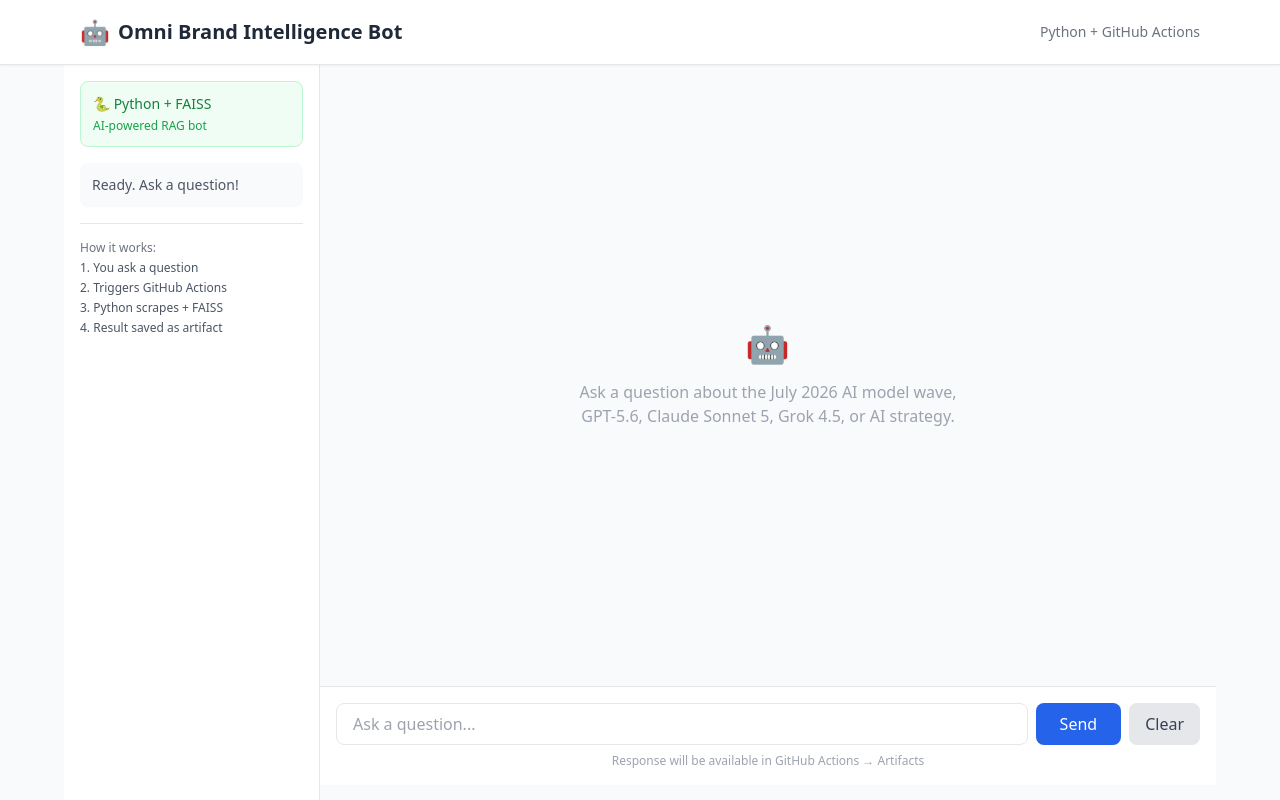
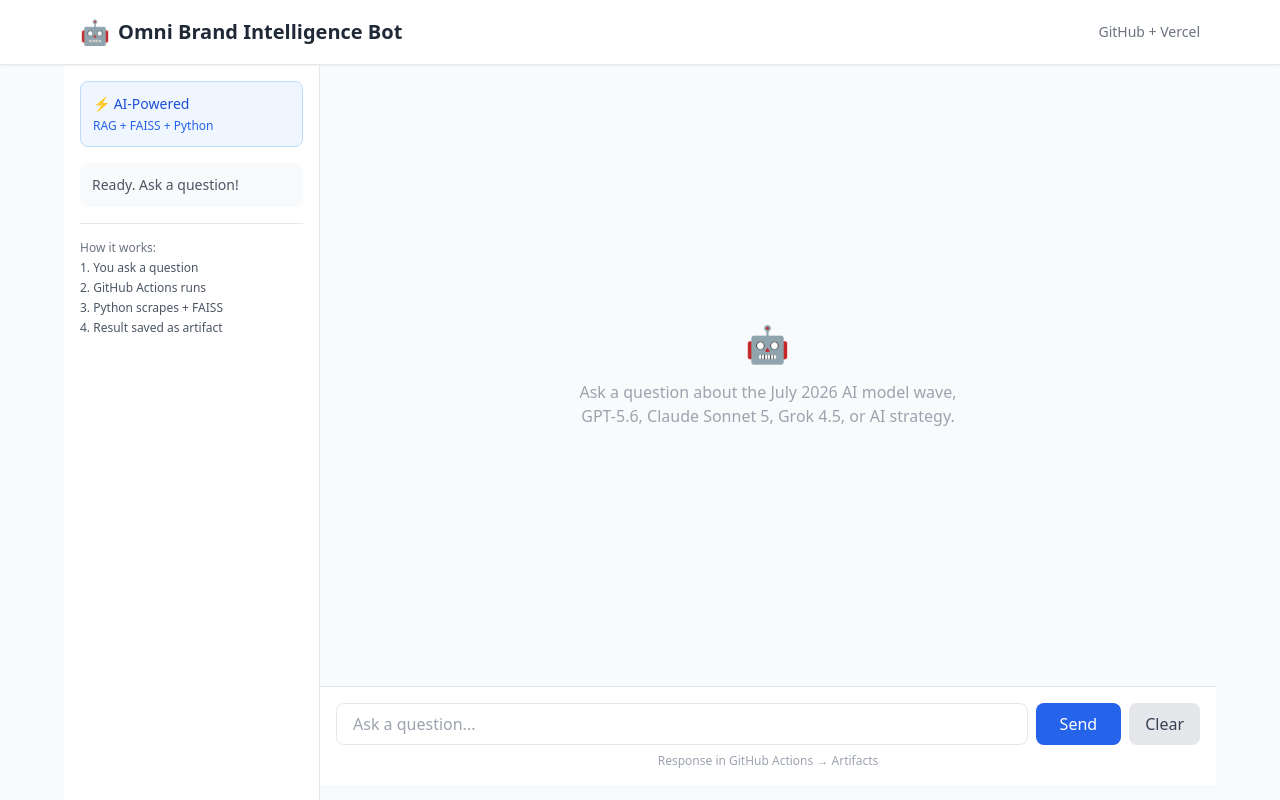
Before and after one commit to rexxgit/bot-dev, a website: page index.html in a window 1280 px wide. Drawn offline with nearby package versions, Linux system fonts and the light colour scheme.

Commit message:
Update index.html
done

```diff
--- a/index.html
+++ b/index.html
@@ -13,16 +13,16 @@
                 <span class="text-2xl">🤖</span>
                 <h1 class="text-xl font-bold text-gray-800">Omni Brand Intelligence Bot</h1>
             </div>
-            <span class="text-sm text-gray-500">Python + GitHub Actions</span>
+            <span class="text-sm text-gray-500">GitHub + Vercel</span>
         </div>
     </header>
 
     <div class="flex flex-1 max-w-6xl mx-auto w-full">
         <aside class="w-64 bg-white border-r p-4 hidden md:block">
             <div class="space-y-4">
-                <div class="bg-green-50 rounded-lg p-3 border border-green-200">
-                    <p class="text-sm text-green-700 font-medium">🐍 Python + FAISS</p>
-                    <p class="text-xs text-green-600 mt-1">AI-powered RAG bot</p>
+                <div class="bg-blue-50 rounded-lg p-3 border border-blue-200">
+                    <p class="text-sm text-blue-700 font-medium">⚡ AI-Powered</p>
+                    <p class="text-xs text-blue-600 mt-1">RAG + FAISS + Python</p>
                 </div>
 
                 <div id="status-box" class="bg-gray-50 rounded-lg p-3">
@@ -33,7 +33,7 @@
                     <p class="text-xs text-gray-500">How it works:</p>
                     <ul class="text-xs text-gray-600 space-y-1 mt-1">
                         <li>1. You ask a question</li>
-                        <li>2. Triggers GitHub Actions</li>
+                        <li>2. GitHub Actions runs</li>
                         <li>3. Python scrapes + FAISS</li>
                         <li>4. Result saved as artifact</li>
                     </ul>
@@ -68,15 +68,12 @@
                         Clear
                     </button>
                 </div>
-                <p class="text-xs text-gray-400 mt-2 text-center">Response will be available in GitHub Actions → Artifacts</p>
+                <p class="text-xs text-gray-400 mt-2 text-center">Response in GitHub Actions → Artifacts</p>
             </div>
         </div>
     </div>
 
     <script>
-        // ================================================
-        // CONFIGURATION
-        // ================================================
         const API_URL = '/api/trigger';
         let isProcessing = false;
 
@@ -91,7 +88,7 @@
             document.getElementById('send-btn').disabled = true;
             input.disabled = true;
 
-            addMessage('assistant', '🔄 Triggering Python backend... Check the Actions tab for results.');
+            addMessage('assistant', '🔄 Triggering GitHub Actions... Check the Actions tab for results.');
 
             try {
                 document.getElementById('status').textContent = '🔄 Triggering...';
@@ -122,12 +119,12 @@
                     const bubble = last.querySelector('div');
                     if (bubble) {
                         bubble.innerHTML = `
-                            ✅ **Workflow triggered successfully!**<br><br>
+                            ✅ **Workflow triggered!**<br><br>
                             <strong>Query:</strong> ${message}<br><br>
                             <strong>Next steps:</strong><br>
                             1. Go to <a href="https://github.com/rexxgit/bot-dev/actions" target="_blank">Actions tab</a><br>
-                            2. Click on the latest <strong>"Query Bot"</strong> run<br>
-                            3. Download the <strong>query-result</strong> artifact
+                            2. Click on <strong>"Query Bot"</strong><br>
+                            3. Download <strong>query-result</strong> artifact
                         `;
                     }
                 }
```
